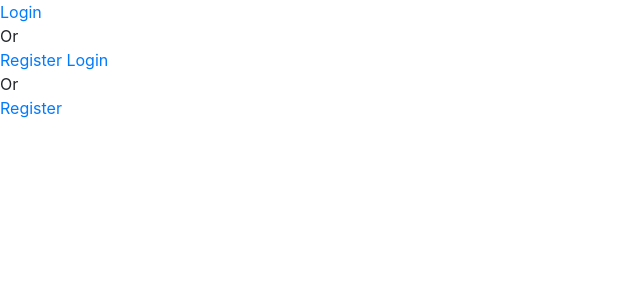
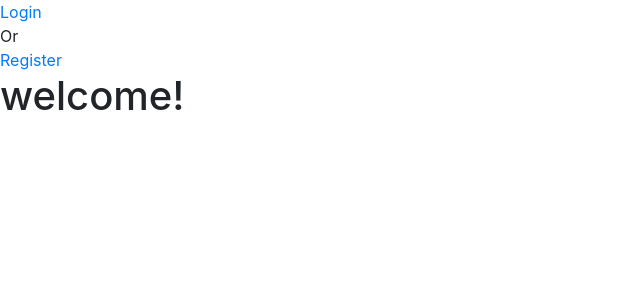
Before and after one commit to ajayrcdev/ngforms, an Angular app in the folder client/: page / in a window 1280 px wide. Shown: the top 300 px of the page, without its empty margins (0-640 px from the left). Built offline with nearby package versions, Linux system fonts and the light colour scheme.

Commit message:
feature(home): add home page and error page route/

```diff
--- /dev/null
+++ b/client/src/app/404/error.component.html
@@ -0,0 +1,3 @@
+<h1> 404: Error: Page Not Found! </h1>
+
+<a href="/"> Go to Home page </a>
--- /dev/null
+++ b/client/src/app/homePage/home-page.component.html
@@ -0,0 +1 @@
+<h1> welcome! </h1>
```
Also changed, not shown: client/src/app/404/error.component.ts (added, +7 -0 lines), client/src/app/app.module.ts (+7 -2 lines), client/src/app/homePage/home-page.component.ts (added, +7 -0 lines).
